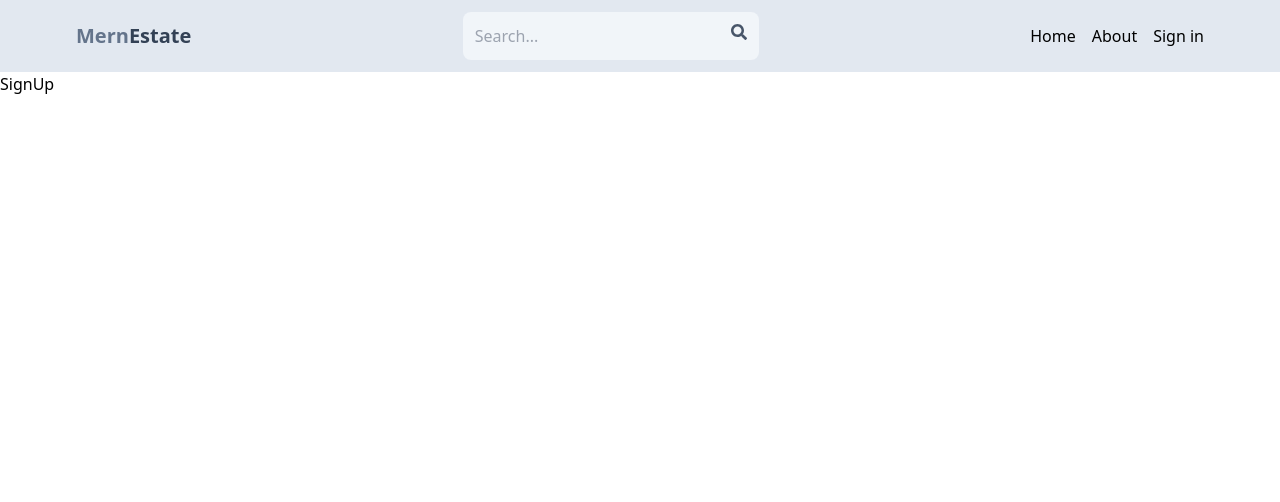
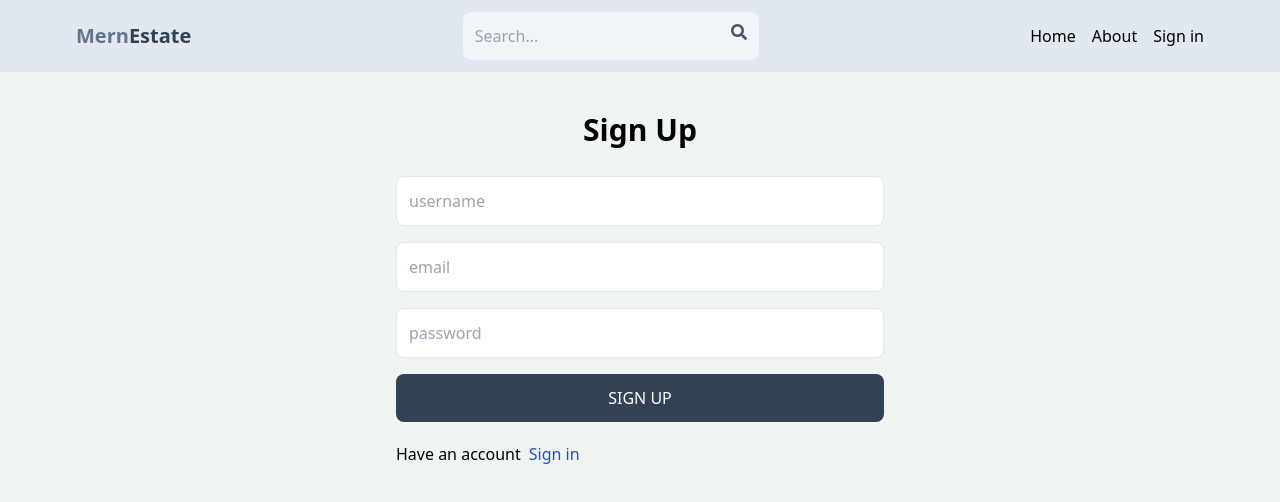
Before and after one commit to SurajAidee/mern-estate, a React (Vite) app in the folder client/: page /sign-up in a window 1280 px wide. Shown: the top 502 px of the page. Built offline with nearby package versions, Linux system fonts and the light colour scheme.

Commit message:
complete sign up page UI

```diff
--- a/client/src/index.css
+++ b/client/src/index.css
@@ -1,3 +1,7 @@
 @tailwind base;
 @tailwind components;
 @tailwind utilities;
+
+body{
+    background-color: rgb(241, 245, 241);
+}
--- a/client/src/pages/SignUp.jsx
+++ b/client/src/pages/SignUp.jsx
@@ -1,5 +1,38 @@
-import React from "react";
+import { Link } from "react-router-dom";
 
 export default function SignUp() {
-  return <div>SignUp</div>;
+  return (
+    <div className="p-3 max-w-lg  mx-auto">
+      <h1 className="text-3xl text-center font-semibold my-7">Sign Up</h1>
+      <form className="flex flex-col  gap-4">
+        <input
+          type="text"
+          placeholder="username"
+          className="border p-3 rounded-lg"
+          id="username"
+        />
+        <input
+          type="email"
+          placeholder="email"
+          className="border p-3 rounded-lg"
+          id="email"
+        />
+        <input
+          type="password"
+          placeholder="password"
+          className="border p-3 rounded-lg"
+          id="password"
+        />
+        <button className="bg-slate-700 text-white p-3 rounded-lg uppercase hover:opacity-95 disabled:opacity-80">
+          Sign Up
+        </button>
+      </form>
+      <div className="flex gap-2 mt-5">
+        <p>Have an account</p>
+        <Link to="/sign-in">
+          <span className="text-blue-700">Sign in</span>
+        </Link>
+      </div>
+    </div>
+  );
 }
```
